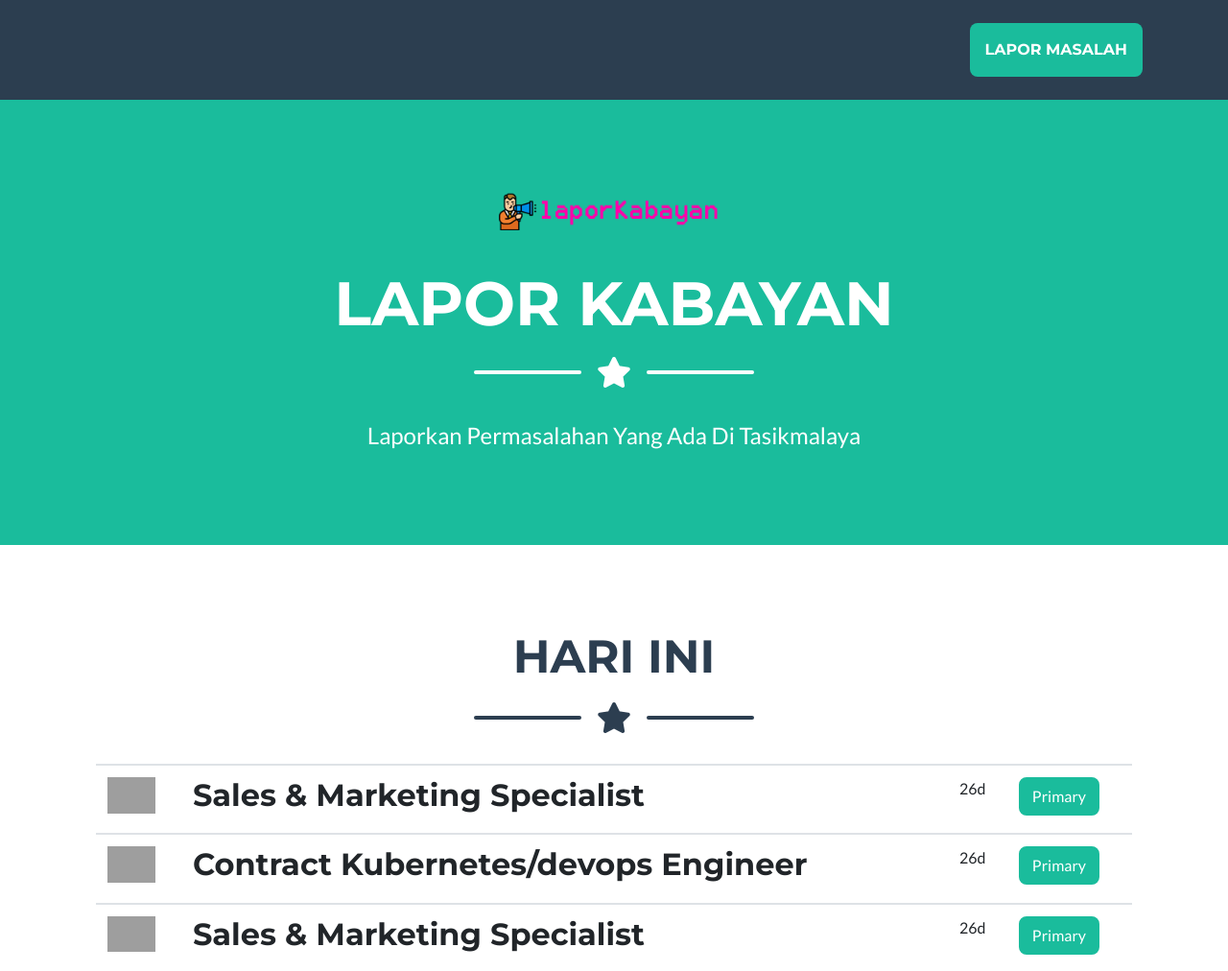
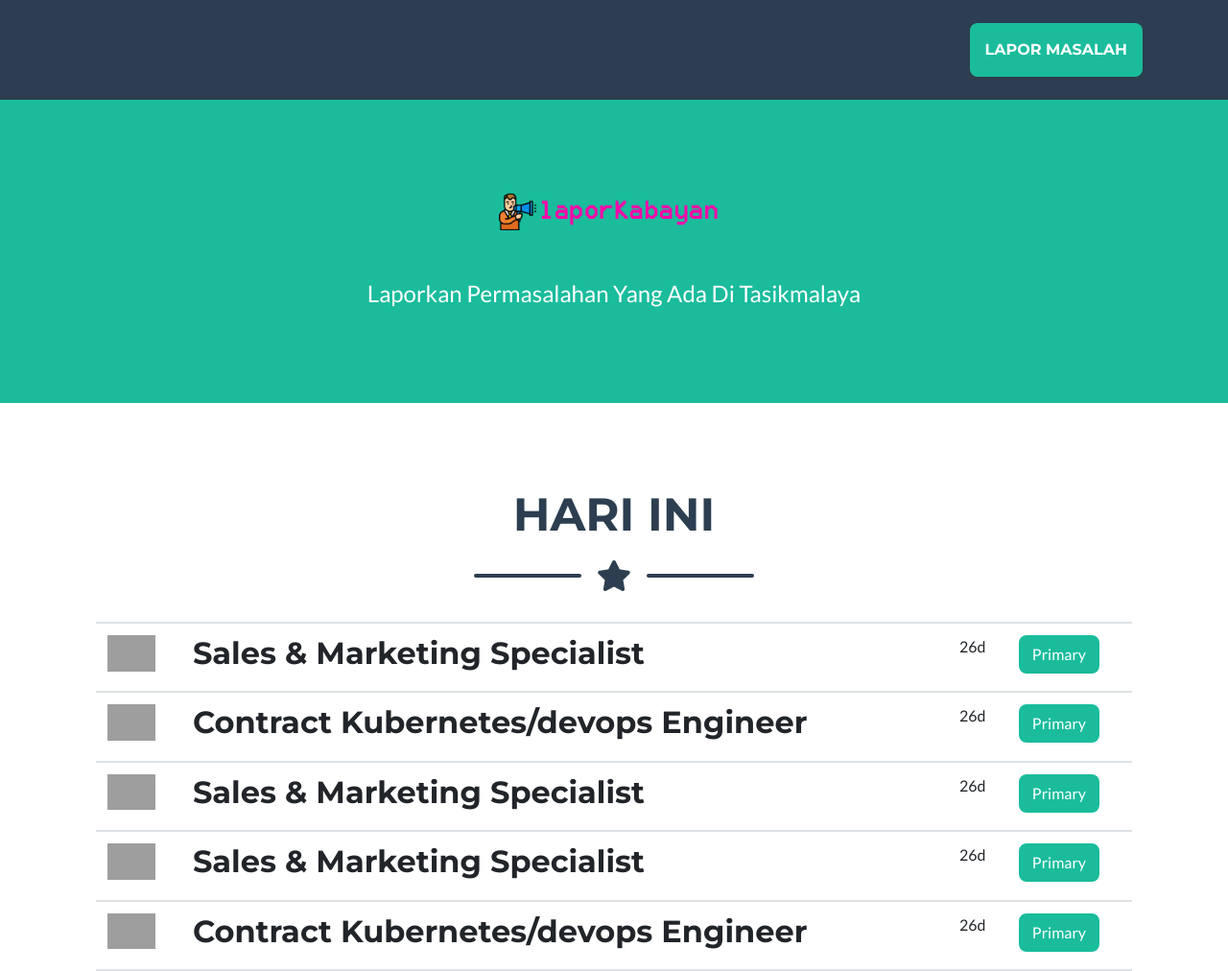
Before and after one commit to TasikCode/problist, a CodeIgniter app: page /database/ in a window 1280 px wide. Shown: the top 1012 px of the page at 96% size. Run offline with CodeIgniter, Linux system fonts and the light colour scheme; grey boxes are pictures that could not be loaded.

Commit message:
Small change on home

```diff
--- a/application/views/home_view.php
+++ b/application/views/home_view.php
@@ -45,18 +45,6 @@
 
             <!-- Masthead Avatar Image -->
             <img class="masthead-avatar mb-5" src="<?php echo base_url();?>assets/img/laporkabayan.png" alt="laporkabayan">
-
-            <!-- Masthead Heading -->
-            <h1 class="masthead-heading text-uppercase mb-0">Lapor Kabayan</h1>
-
-            <!-- Icon Divider -->
-            <div class="divider-custom divider-light">
-                <div class="divider-custom-line"></div>
-                <div class="divider-custom-icon">
-                    <i class="fas fa-star"></i>
-                </div>
-                <div class="divider-custom-line"></div>
-            </div>
 
             <!-- Masthead Subheading -->
             <p class="masthead-subheading font-weight-light mb-0">Laporkan Permasalahan Yang Ada Di Tasikmalaya</p>
```
